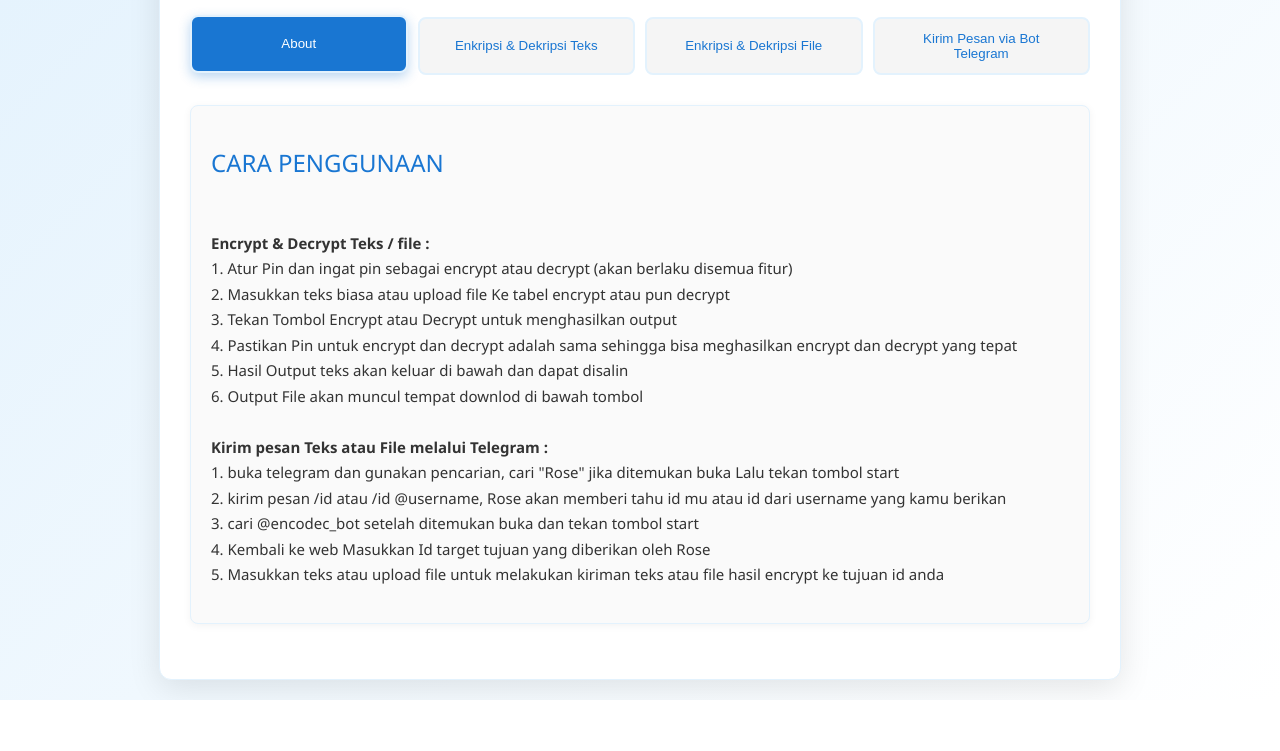
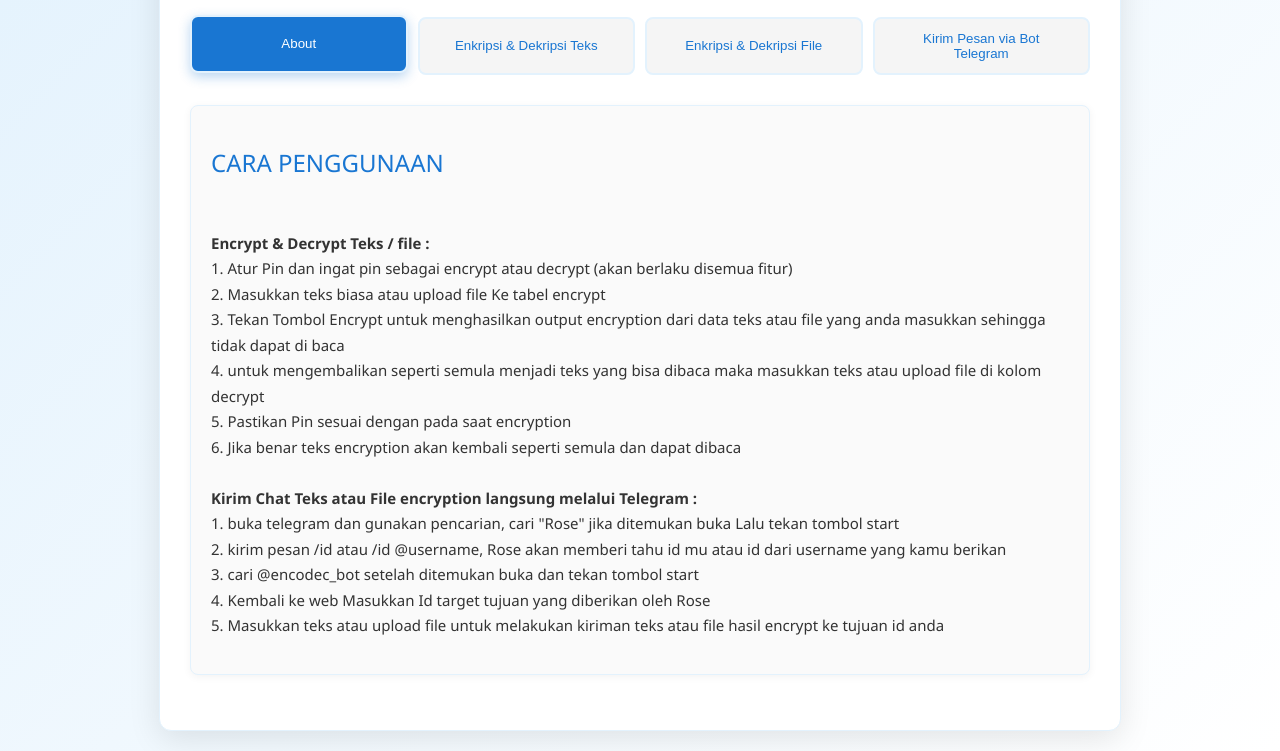
Before and after one commit to Massatriof16/Kalkulus_fungsi, a plain HTML site: page index.html in a window 1280 px wide. Shown: the part 158-909 px from the top of the page. Before the commit the page ends 858 px from the top, so only its background shows below. Drawn offline with Linux system fonts and the light colour scheme.

Commit message:
update tutorial

```diff
--- a/index.html
+++ b/index.html
@@ -24,13 +24,13 @@
              <h2>CARA PENGGUNAAN</h2><br>
              <p> <b>Encrypt & Decrypt Teks / file : </b> <br>
                  1. Atur Pin dan ingat pin sebagai encrypt atau decrypt (akan berlaku disemua fitur)<br>
-                 2. Masukkan teks biasa atau upload file Ke tabel encrypt atau pun decrypt<br>
-                 3. Tekan Tombol Encrypt atau Decrypt untuk menghasilkan output <br>
-                 4. Pastikan Pin untuk encrypt dan decrypt adalah sama sehingga bisa meghasilkan encrypt dan decrypt yang tepat <br>
-                 5. Hasil Output teks akan keluar di bawah dan dapat disalin <br>
-                 6. Output File akan muncul tempat downlod di bawah tombol <br>
+                 2. Masukkan teks biasa atau upload file Ke tabel encrypt<br>
+                 3. Tekan Tombol Encrypt untuk menghasilkan output encryption dari data teks atau file yang anda masukkan sehingga tidak dapat di baca<br>
+                 4. untuk mengembalikan seperti semula menjadi teks yang bisa dibaca maka masukkan teks atau upload file di kolom decrypt  <br>
+                 5. Pastikan Pin sesuai dengan pada saat encryption <br>
+                 6. Jika benar teks encryption akan kembali seperti semula dan dapat dibaca<br>
                  <br>
-                 <b>Kirim pesan Teks atau File melalui Telegram : </b> <br>
+                 <b>Kirim Chat Teks atau File encryption langsung melalui Telegram : </b> <br>
                  1. buka telegram dan gunakan pencarian, cari "Rose" jika ditemukan buka Lalu tekan tombol start <br>
                  2. kirim pesan /id atau /id @username, Rose akan memberi tahu id mu atau id dari username yang kamu berikan <br>
                  3. cari @encodec_bot setelah ditemukan buka dan tekan tombol start<br>
```
